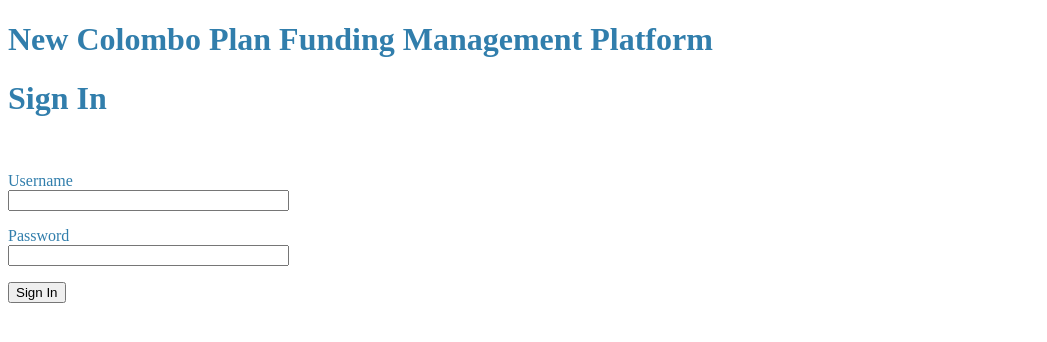
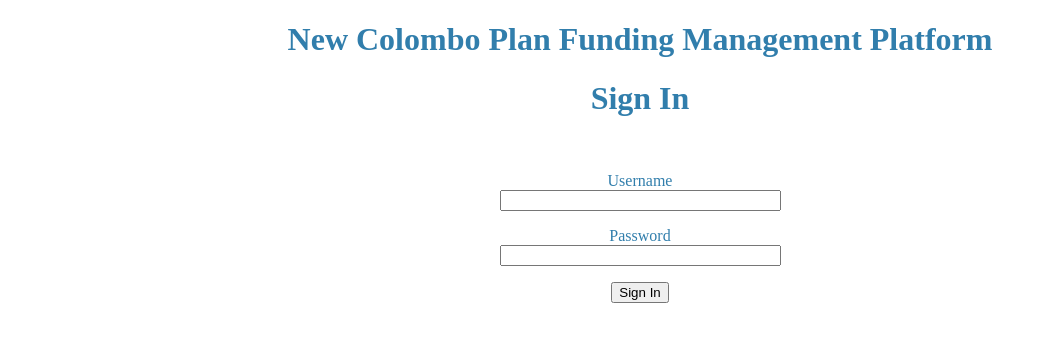
Before and after one commit to siri-mi26/NCP-Funding-Platform, a Flask app: page / in a window 1280 px wide. Shown: the top 342 px of the page, without its empty margins (0-1047 px from the left). Run offline with Flask 2, Linux system fonts and the light colour scheme; some libraries are stand-ins or nearby versions.

Commit message:
updating CSS and understanding

```diff
--- a/app/templates/base.html
+++ b/app/templates/base.html
@@ -4,6 +4,7 @@
     <meta charset="UTF-8">
     <meta name="viewport" content="Width=device-width, initial-scale=1.0">
     <meta http-equiv="X-UA-Compatible" content="ie-page">
+    <!-- <link rel="stylesheet" href="https://maxcdn.bootstrapcdn.com/bootstrap/3.4.1/css/bootstrap.min.css"> -->
 
     {% if title %}
     <title>NCP Fund Managment App: {{ title}}</title>
--- a/app/templates/login.html
+++ b/app/templates/login.html
@@ -1,7 +1,7 @@
 {% extends "base.html" %} {% block body %}
-<h1 style="color:#317EAC"> New Colombo Plan Funding Management Platform </h1>
-<h1 style="color:#317EAC">Sign In</h1><br>
-<body class="text-center" style="color:#317EAC">
+<h1 style="color:#317EAC; text-align: center;"> New Colombo Plan Funding Management Platform </h1>
+<h1 style="color:#317EAC; text-align: center;">Sign In</h1><br>
+<body class="text-center" style="color:#317EAC; text-align: center;">
     <form action="" method="post" novalidate class="form-signin fadeIn">
         {{ form.hidden_tag() }}
         <p>
```
Also changed, not shown: app/static/css/main.css (+8 -5 lines).
